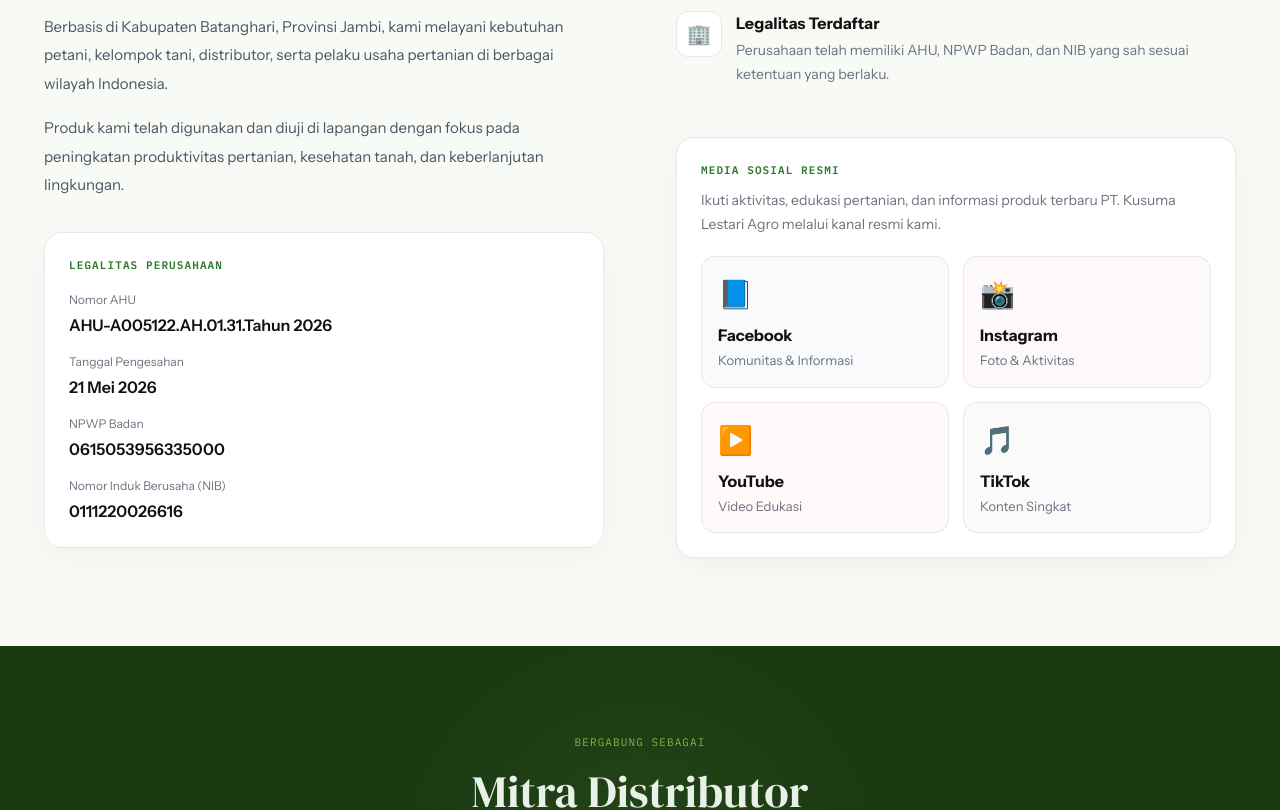
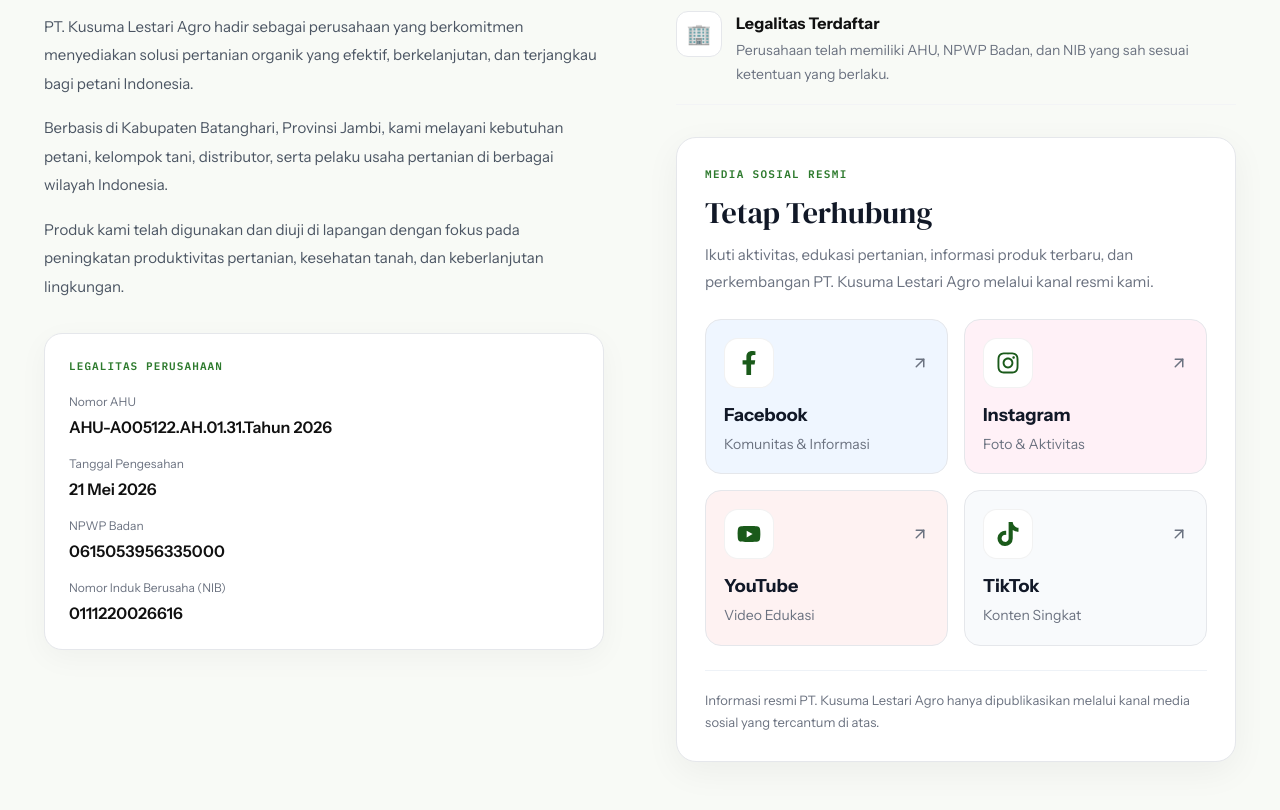
Before and after one commit to chrisimbolon/kusuma-lestari-agro, a React (Vite) app in the folder frontend/: page / in a window 1280 px wide. Shown: the part 1940-2750 px from the top of the page. Built offline with nearby package versions, Linux system fonts and the light colour scheme; no server answers.

Commit message:
feat-frontend: update social media div

```diff
--- a/frontend/src/features/landing/pages/LandingPage.tsx
+++ b/frontend/src/features/landing/pages/LandingPage.tsx
@@ -7,8 +7,15 @@
  * ║  Navbar extracted to src/components/common/Navbar.tsx        ║
  * ╚═══════════════════════════════════════════════════════════════╝
  */
+import { ArrowUpRight } from "lucide-react";
 
 import { useEffect, useRef, useState } from "react";
+import {
+  FaFacebookF,
+  FaInstagram,
+  FaTiktok,
+  FaYoutube,
+} from "react-icons/fa";
 import { useNavigate } from "react-router-dom";
 import Navbar from "../../../components/common/Navbar";
 
@@ -171,6 +178,36 @@ function HeroCarousel() {
   );
 }
 
+const SOCIAL_MEDIA = [
+  {
+    name: "Facebook",
+    description: "Komunitas & Informasi",
+    url: "https://facebook.com/kla",
+    icon: FaFacebookF,
+    bg: "#eff6ff",
+  },
+  {
+    name: "Instagram",
+    description: "Foto & Aktivitas",
+    url: "https://instagram.com/kla",
+    icon: FaInstagram,
+    bg: "#fff1f7",
+  },
+  {
+    name: "YouTube",
+    description: "Video Edukasi",
+    url: "https://youtube.com/@kla",
+    icon: FaYoutube,
+    bg: "#fef2f2",
+  },
+  {
+    name: "TikTok",
+    description: "Konten Singkat",
+    url: "https://tiktok.com/@kla",
+    icon: FaTiktok,
+    bg: "#f8fafc",
+  },
+];
 // ─────────────────────────────────────────────────────────────
 //  LANDING PAGE
 // ─────────────────────────────────────────────────────────────
@@ -699,10 +736,10 @@ export default function LandingPage() {
   style={{
     marginTop: 32,
     background: "#ffffff",
-    borderRadius: 18,
+    borderRadius: 20,
     border: "1px solid #e5e7eb",
-    padding: 24,
-    boxShadow: "0 8px 30px rgba(0,0,0,0.04)",
+    padding: 28,
+    boxShadow: "0 10px 35px rgba(0,0,0,0.05)",
   }}
 >
   <div
@@ -710,170 +747,151 @@ export default function LandingPage() {
       fontFamily: "'IBM Plex Mono', monospace",
       fontSize: 11,
       color: "#2d7a2d",
-      letterSpacing: "0.1em",
+      letterSpacing: "0.12em",
       textTransform: "uppercase",
-      marginBottom: 10,
+      marginBottom: 12,
       fontWeight: 600,
     }}
   >
     Media Sosial Resmi
   </div>
 
+  <h3
+    style={{
+      fontFamily: "'DM Serif Display', serif",
+      fontSize: 30,
+      lineHeight: 1.2,
+      color: "#111827",
+      marginBottom: 10,
+      fontWeight: 400,
+    }}
+  >
+    Tetap Terhubung
+  </h3>
+
+  <p
+    style={{
+      color: "#6b7280",
+      fontSize: 15,
+      lineHeight: 1.8,
+      marginBottom: 24,
+    }}
+  >
+    Ikuti aktivitas, edukasi pertanian, informasi produk terbaru,
+    dan perkembangan PT. Kusuma Lestari Agro melalui kanal resmi kami.
+  </p>
+
   <div
     style={{
-      color: "#6b7280",
-      fontSize: 14,
-      lineHeight: 1.7,
-      marginBottom: 20,
+      display: "grid",
+      gridTemplateColumns: "repeat(2, minmax(0, 1fr))",
+      gap: 16,
     }}
   >
-    Ikuti aktivitas, edukasi pertanian, dan informasi produk terbaru
-    PT. Kusuma Lestari Agro melalui kanal resmi kami.
+    {SOCIAL_MEDIA.map((social) => {
+      const Icon = social.icon;
+
+      return (
+        <a
+          key={social.name}
+          href={social.url}
+          target="_blank"
+          rel="noopener noreferrer"
+          style={{
+            textDecoration: "none",
+            border: "1px solid #e5e7eb",
+            borderRadius: 16,
+            background: social.bg,
+            padding: 18,
+            display: "flex",
+            flexDirection: "column",
+            gap: 14,
+            transition: "all 0.25s ease",
+          }}
+          onMouseEnter={(e) => {
+            e.currentTarget.style.transform =
+              "translateY(-4px)";
+            e.currentTarget.style.boxShadow =
+              "0 14px 30px rgba(0,0,0,0.08)";
+          }}
+          onMouseLeave={(e) => {
+            e.currentTarget.style.transform =
+              "translateY(0)";
+            e.currentTarget.style.boxShadow = "none";
+          }}
+        >
+          <div
+            style={{
+              display: "flex",
+              justifyContent: "space-between",
+              alignItems: "center",
+            }}
+          >
+            <div
+              style={{
+                width: 50,
+                height: 50,
+                borderRadius: 14,
+                background: "#ffffff",
+                border: "1px solid rgba(0,0,0,0.05)",
+                display: "flex",
+                alignItems: "center",
+                justifyContent: "center",
+              }}
+            >
+              <Icon
+                size={24}
+                color="#1a5a1a"
+              />
+            </div>
+
+            <ArrowUpRight
+              size={18}
+              color="#6b7280"
+            />
+          </div>
+
+          <div>
+            <div
+              style={{
+                fontSize: 18,
+                fontWeight: 700,
+                color: "#111827",
+                marginBottom: 4,
+              }}
+            >
+              {social.name}
+            </div>
+
+            <div
+              style={{
+                fontSize: 14,
+                color: "#6b7280",
+                lineHeight: 1.6,
+              }}
+            >
+              {social.description}
+            </div>
+          </div>
+        </a>
+      );
+    })}
   </div>
 
   <div
     style={{
-      display: "grid",
-      gridTemplateColumns: "repeat(2, 1fr)",
-      gap: 14,
+      marginTop: 24,
+      paddingTop: 18,
+      borderTop: "1px solid #eef2f7",
+      fontSize: 13,
+      color: "#6b7280",
+      lineHeight: 1.7,
     }}
   >
-
-    {/* FACEBOOK */}
-    <a
-      href="#"
-      target="_blank"
-      rel="noreferrer"
-      style={{
-        textDecoration: "none",
-        border: "1px solid #e5e7eb",
-        borderRadius: 14,
-        padding: 16,
-        background: "#f8fafc",
-        transition: "all .2s ease",
-      }}
-    >
-      <div style={{ fontSize: 28, marginBottom: 8 }}>📘</div>
-      <div
-        style={{
-          fontWeight: 700,
-          color: "#111",
-          marginBottom: 4,
-        }}
-      >
-        Facebook
-      </div>
-      <div
-        style={{
-          fontSize: 13,
-          color: "#6b7280",
-        }}
-      >
-        Komunitas & Informasi
-      </div>
-    </a>
-
-    {/* INSTAGRAM */}
-    <a
-      href="#"
-      target="_blank"
-      rel="noreferrer"
-      style={{
-        textDecoration: "none",
-        border: "1px solid #e5e7eb",
-        borderRadius: 14,
-        padding: 16,
-        background: "#fdf8fa",
-      }}
-    >
-      <div style={{ fontSize: 28, marginBottom: 8 }}>📸</div>
-      <div
-        style={{
-          fontWeight: 700,
-          color: "#111",
-          marginBottom: 4,
-        }}
-      >
-        Instagram
-      </div>
-      <div
-        style={{
-          fontSize: 13,
-          color: "#6b7280",
-        }}
-      >
-        Foto & Aktivitas
-      </div>
-    </a>
-
-    {/* YOUTUBE */}
-    <a
-      href="#"
-      target="_blank"
-      rel="noreferrer"
-      style={{
-        textDecoration: "none",
-        border: "1px solid #e5e7eb",
-        borderRadius: 14,
-        padding: 16,
-        background: "#fff9f9",
-      }}
-    >
-      <div style={{ fontSize: 28, marginBottom: 8 }}>▶️</div>
-      <div
-        style={{
-          fontWeight: 700,
-          color: "#111",
-          marginBottom: 4,
-        }}
-      >
-        YouTube
-      </div>
-      <div
-        style={{
-          fontSize: 13,
-          color: "#6b7280",
-        }}
-      >
-        Video Edukasi
-      </div>
-    </a>
-
-    {/* TIKTOK */}
-    <a
-      href="#"
-      target="_blank"
-      rel="noreferrer"
-      style={{
-        textDecoration: "none",
-        border: "1px solid #e5e7eb",
-        borderRadius: 14,
-        padding: 16,
-        background: "#fafafa",
-      }}
-    >
-      <div style={{ fontSize: 28, marginBottom: 8 }}>🎵</div>
-      <div
-        style={{
-          fontWeight: 700,
-          color: "#111",
-          marginBottom: 4,
-        }}
-      >
-        TikTok
-      </div>
-      <div
-        style={{
-          fontSize: 13,
-          color: "#6b7280",
-        }}
-      >
-        Konten Singkat
-      </div>
-    </a>
+    Informasi resmi PT. Kusuma Lestari Agro hanya dipublikasikan
+    melalui kanal media sosial yang tercantum di atas.
   </div>
 </div>
-
       </div>
     </div>
   </div>
```
